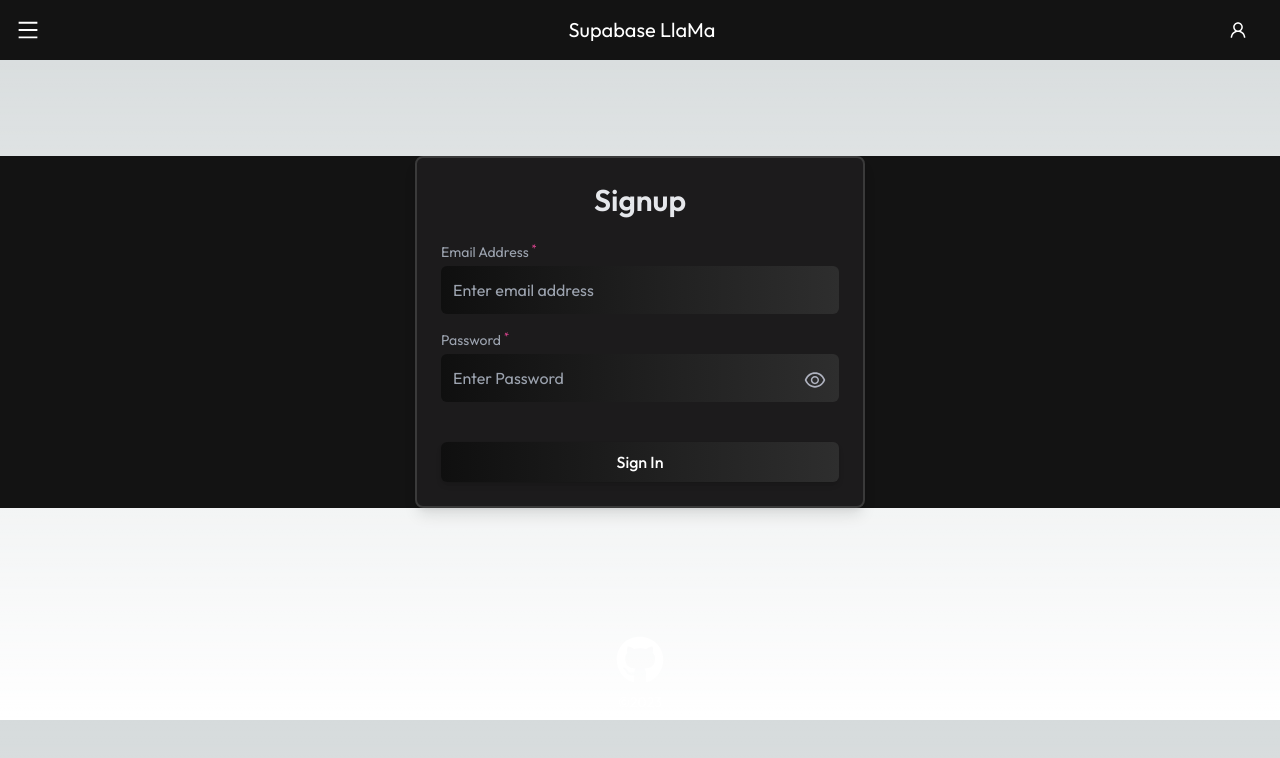
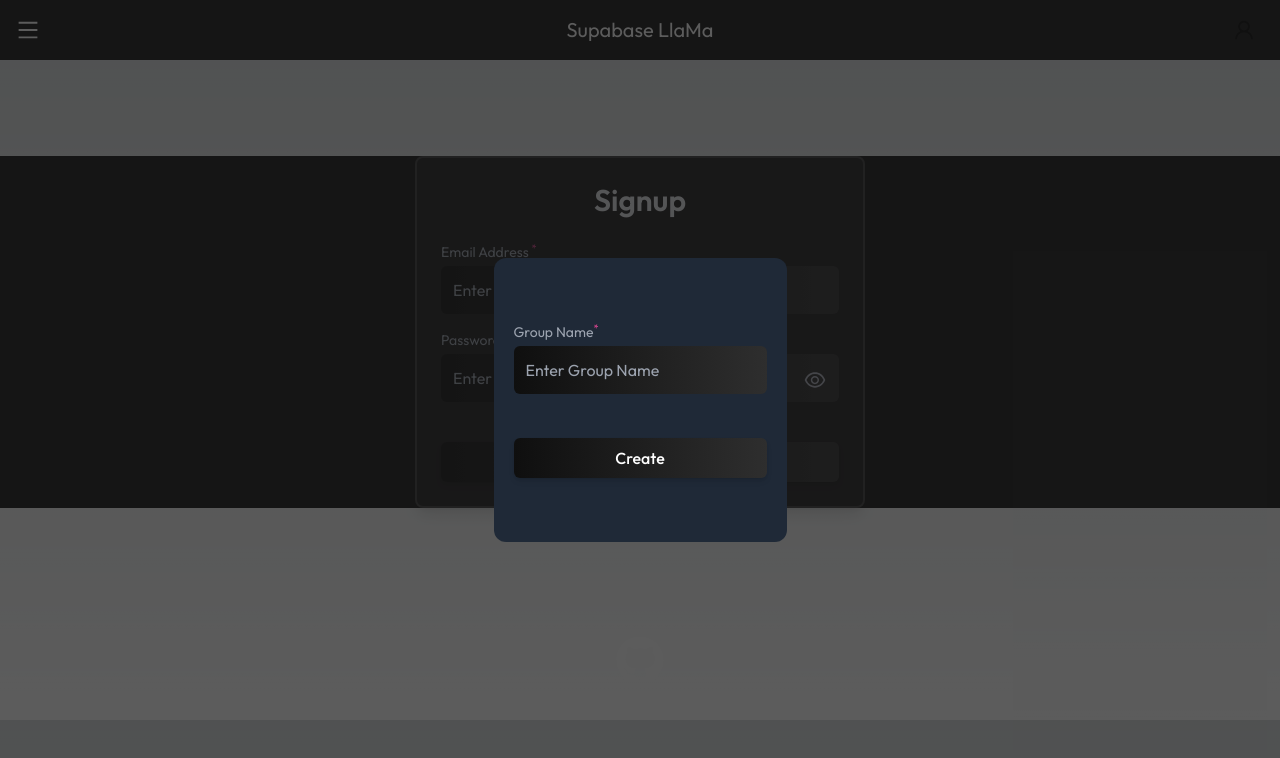
Before and after one commit to kamalika0363/Supabase_LlaMa, a Next.js app: page /signup in a window 1280 px wide. Shown: the top 758 px of the page. Built offline with nearby package versions, Linux system fonts and the light colour scheme; no server answers; the database is empty.

Commit message:
created group add function

```diff
--- a/actions/getCurrentUser.ts
+++ b/actions/getCurrentUser.ts
@@ -1,12 +1,12 @@
-import supabase from "@/config/supabaseClient";
+import supabase from "../config/supabaseClient";
 
 export default async function getCurrentUser() {
   try {
     const { data: user } = await supabase
       .from("user")
       .select("*")
-      .eq("email", localStorage.getItem("email"));
-    return user;
+      .eq("email", "dhruvrg2003@gmail.com");
+    return user && user[0];
   } catch (error: any) {
     return null;
   }
--- a/actions/getGroups.ts
+++ b/actions/getGroups.ts
@@ -1,4 +1,4 @@
-import supabase from "@/config/supabaseClient";
+import supabase from "../config/supabaseClient";
 
 export default async function getGroups() {
   try {
--- a/app/layout.tsx
+++ b/app/layout.tsx
@@ -1,25 +1,30 @@
+import "./globals.css";
+import type { Metadata } from "next";
+import { Outfit } from "next/font/google";
+import getCurrentUser from "../actions/getCurrentUser";
+import Navbar from "../components/Navbar";
+import CreateGroup from "../components/CreateGroup";
 
-import './globals.css'
-import type { Metadata } from 'next'
-import { Inter } from 'next/font/google'
-import { Outfit } from 'next/font/google'
-
-const outfit = Outfit({ subsets: ['latin'] })
-
+const outfit = Outfit({ subsets: ["latin"] });
 
 export const metadata: Metadata = {
   title: "Supabase-LlaMa",
   description: "App created for supabase hackathon week 8",
 };
 
-export default function RootLayout({
+export default async function RootLayout({
   children,
 }: {
   children: React.ReactNode;
 }) {
+  const currentUser = await getCurrentUser();
   return (
     <html lang="en">
-      <body className={outfit.className}>{children}</body>
+      <body className={outfit.className}>
+        <CreateGroup currentUser={currentUser} />
+        <Navbar currentUser={currentUser} />
+        <div>{children}</div>
+      </body>
     </html>
   );
 }
--- a/app/login/page.tsx
+++ b/app/login/page.tsx
@@ -3,7 +3,6 @@
 import supabase from "../../config/supabaseClient";
 import { AiOutlineEye, AiOutlineEyeInvisible } from "react-icons/ai";
 import Footer from "../../components/Footer";
-import Navbar from "../../components/Navbar";
 
 const LoginForm = () => {
   const [showPassword, setShowPassword] = useState(false);
@@ -33,10 +32,8 @@
     }));
   };
 
-
   return (
     <div>
-      <Navbar />
       <div className="flex flex-col  place-items-center bg-[#131313] mt-24 mb-28 overscroll-none">
         <div className="mx-auto w-11/12 max-w-[450px] md:mx-0 bg-[#1c1b1c] border-2 border-[#3a3a3a] rounded-lg p-6 shadow-lg ">
           <h1 className="text-3xl font-semibold text-gray-200 mb-4 text-center">
--- a/app/page.tsx
+++ b/app/page.tsx
@@ -1,5 +1,4 @@
 import React from "react";
-import Navbar from "../components/Navbar";
 import Footer from "../components/Footer";
 import LinkBox from "../components/LinkBox";
 import SummaryBox from "../components/SummaryBox";
@@ -11,7 +10,6 @@
     <GroupState>
       <div className="flex flex-col min-h-screen">
         <main className="flex-grow">
-        <Navbar />
           <div className="flex p-2 md:p-6 gap-8">
             <SideBar />
             <div className="flex md:flex-row gap-2 md:gap-8 w-full flex-col">
--- a/app/signup/page.tsx
+++ b/app/signup/page.tsx
@@ -4,7 +4,6 @@
 import supabase from "../../config/supabaseClient";
 import { AiOutlineEye, AiOutlineEyeInvisible } from "react-icons/ai";
 import Footer from "../../components/Footer";
-import Navbar from "../../components/Navbar";
 
 const SignUpPage = () => {
   const [showPassword, setShowPassword] = useState(false);
@@ -32,7 +31,6 @@
     } catch (error) {
       console.log(error);
     }
-
   };
 
   return (
@@ -42,11 +40,10 @@
     //   </button>
     // </div>
     <div>
-      <Navbar />
       <div className="flex flex-col place-items-center bg-[#131313] mt-24 mb-28 overscroll-none">
         <div className="mx-auto w-11/12 max-w-[450px] md:mx-0 bg-[#1c1b1c] border-2 border-[#3a3a3a] rounded-lg p-6 shadow-lg">
           <h1 className="text-3xl font-semibold text-gray-200 mb-4 text-center">
-           Signup
+            Signup
           </h1>
           <form className="mt-6 flex flex-col gap-y-4">
             <label className="w-full">
--- /dev/null
+++ b/components/CreateGroup.tsx
@@ -0,0 +1,64 @@
+"use client";
+
+import { useState } from "react";
+import CreateGroupModal from "./CreateGroupModel";
+import supabase from "../config/supabaseClient";
+
+const CreateGroup = ({ currentUser }) => {
+  const [name, setName] = useState("");
+  const createGroup = CreateGroupModal();
+
+  const create = async () => {
+    try {
+      const { data } = await supabase
+        .from("group")
+        .insert({
+          name: name,
+          users: [currentUser?.id],
+          user_id: currentUser?.id,
+        })
+        .select();
+      setName("");
+      currentUser?.groupIds.push(data && data[0]?.id);
+      await supabase
+        .from("user")
+        .update({ groupIds: currentUser?.groupIds })
+        .eq("email", currentUser?.email);
+    } catch (error) {
+      console.log(error);
+    }
+  };
+
+  if (!createGroup.isOpen) {
+    return null;
+  }
+
+  return (
+    <div className="justify-center items-center flex overflow-x-hidden overflow-y-auto fixed inset-0 z-50 outline-none focus:outline-none bg-neutral-900/70">
+      <div className="flex flex-col bg-gray-800 py-16 px-5 rounded-xl gap-5">
+        <label className="w-full">
+          <p className="mb-1 text-sm text-gray-400">
+            Group Name<sup className="text-pink-500">*</sup>
+          </p>
+          <input
+            required
+            type="text"
+            name="name"
+            value={name}
+            onChange={(e) => setName(e.target.value)}
+            placeholder="Enter Group Name"
+            className="text-white w-full rounded-md bg-gradient-to-r from-[#0F0F0F] to-[#2E2E2E] p-3"
+          />
+        </label>
+        <button
+          onClick={() => create()}
+          className="mt-6 rounded-md bg-gradient-to-r from-[#0F0F0F] to-[#2E2E2E]  py-2 px-4 font-medium text-white shadow-md hover:from-zinc-700 hover:to-zinc-900 transform transition-all hover:scale-105"
+        >
+          Create
+        </button>
+      </div>
+    </div>
+  );
+};
+
+export default CreateGroup;
--- /dev/null
+++ b/components/CreateGroupModel.tsx
@@ -0,0 +1,15 @@
+import { create } from "zustand";
+
+interface CreateGroupModalStore {
+  isOpen: boolean;
+  onOpen: () => void;
+  onClose: () => void;
+}
+
+const CreateGroupModal = create<CreateGroupModalStore>((set) => ({
+  isOpen: true,
+  onOpen: () => set({ isOpen: true }),
+  onClose: () => set({ isOpen: false }),
+}));
+
+export default CreateGroupModal;
--- a/components/Navbar.tsx
+++ b/components/Navbar.tsx
@@ -1,10 +1,16 @@
 "use client";
-import React, { useState } from "react";
-import { AiOutlineMenu, AiOutlineClose, AiOutlineUser } from "react-icons/ai";
 
-const Navbar = () => {
+import { useState } from "react";
+import {
+  AiOutlineMenu,
+  AiOutlineClose,
+  AiOutlineUser,
+  AiOutlineUserAdd,
+} from "react-icons/ai";
+
+const Navbar = ({ currentUser }) => {
   const [menuOpen, setMenuOpen] = useState(false);
-  const [userLoggedIn, setUserLoggedIn] = useState(false);
+
   const toggleMenu = () => {
     setMenuOpen(!menuOpen);
   };
@@ -32,16 +38,26 @@
       </div>
 
       <div className="flex items-center">
-        {userLoggedIn ? (
-          <div className="text-white text-xl mr-4">
-            <img
-              src="path_to_profile_picture"
-              alt="User Profile"
-              className="w-8 h-8 rounded-full"
-            />
+        {currentUser !== undefined ? (
+          <div className="flex text-xl md:gap-5 md:mr-4 gap-2">
+            <button className="text-2xl">
+              <AiOutlineUserAdd />
+            </button>
+            {currentUser?.image ? (
+              <img
+                src={currentUser?.image}
+                alt="User Profile"
+                className="w-8 h-8 rounded-full"
+              />
+            ) : (
+              <div className="border-2 px-2 border-white rounded-full">
+                {currentUser?.email[0]}
+              </div>
+            )}
+            <p className="text-md">{currentUser?.username}</p>
           </div>
         ) : (
-          <button className="text-white text-xl mr-4">
+          <button className="text-2xl mx-2">
             <AiOutlineUser />
           </button>
         )}
--- a/components/SideBar.tsx
+++ b/components/SideBar.tsx
@@ -1,16 +1,15 @@
 "use client";
 import React from "react";
-import Icon from "../public/Icon.svg";
+import { AiOutlineUsergroupAdd } from "react-icons/ai";
 import GroupModal from "./GroupModel";
 
 const SideBar: React.FC = () => {
   const groupModal = GroupModal();
-  // Replace this with your data from the database
+
   const icons = [
-    { color: 'slate-gray-500', src: 'group.svg', alt: 'group' },
-    { color: 'slate-gray-500', src: 'group.svg', alt: 'group' },
-    { color: 'slate-gray-500', src: 'group.svg', alt: 'group' },
-    { color: 'slate-gray-500', src: 'group.svg', alt: 'group ' },
+    { color: "slate-gray-500", src: "group.svg", alt: "group" },
+    { color: "slate-gray-500", src: "group.svg", alt: "group" },
+    { color: "slate-gray-500", src: "group.svg", alt: "group" },
   ];
 
   return (
@@ -19,14 +18,19 @@
         groupModal.isOpen ? "block absolute" : "hidden"
       } bg-gradient-to-b from-[#262626] to-[#141414] p-6 rounded-xl flex flex-col items-center justify-center h-max-full md:block w-32 border-2 border-[#292929] `}
     >
-      {icons.map((icon) => (
-        <button
-          key={icon.alt}
-          className={`bg-${icon.color} border-2 border-[#323333] rounded-full p-2 mb-4`}
-        >
-          <img src={icon.src} alt={icon.alt} width="36" height="36" />
+      <div>
+        {icons.map((icon, idx) => (
+          <button
+            key={idx}
+            className={`bg-${icon.color} border-2 border-[#323333] rounded-full p-2 mb-4`}
+          >
+            <img src={icon.src} alt={icon.alt} width="36" height="36" />
+          </button>
+        ))}
+        <button className={`border-2 border-[#323333] rounded-full p-2 mb-4`}>
+          <AiOutlineUsergroupAdd size={36} />
         </button>
-      ))}
+      </div>
       <div className="flex flex-col  gap-2 mt-52 items-center">
         <button className="text-[#bd837f] text-md font-semibold ">
           Sign Out
--- a/package.json
+++ b/package.json
@@ -9,6 +9,7 @@
     "lint": "next lint"
   },
   "dependencies": {
+    "@createnextapp/async-local-storage": "^1.0.1",
     "@supabase/supabase-js": "^2.32.0",
     "@types/node": "20.4.8",
     "@types/react-dom": "18.2.7",
```
Also changed, not shown: 1 other file (tests, documents, lock files or other folders). Lines whose indentation alone changed are shown as unchanged.
